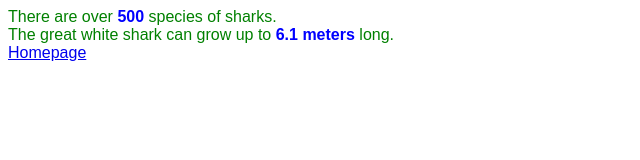
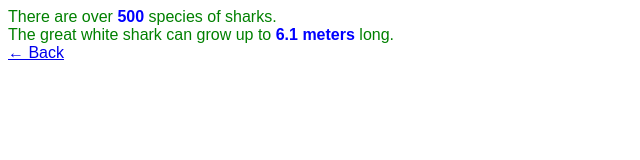
Before and after one commit to jkohrt7/CSS_Tutorials, a plain HTML site: page CSS_Tutorial_1/about.html in a window 1280 px wide. Shown: the full height of the page, 0-640 px from the left. Drawn offline with Linux system fonts and the light colour scheme.

Commit message:
Add tutorial_1 Adds several html, CSS files that demonstrate concepts in the first of Phillip Z's tutorials. Also makes index.html a table of contents for future tutorials.

```diff
--- a/about.html
+++ b/CSS_Tutorial_1/about.html
@@ -8,6 +8,6 @@
 <body>
     <div>There are over <strong>500</strong> species of sharks.</div>
 	<div>The great white shark can grow up to <strong class="highlight">6.1 meters</strong> long.</div>
-    <div><a href = "index.html"> Homepage </a></div>
+    <div><a href = "samson.html"> ← Back </a></div>
 </body>
 </html>
```
Also changed, not shown: CSS_Tutorial_1/samson.html (renamed from samson.html, +1 -1 lines), index.html (+1 -2 lines), CSS_Tutorial_1/styles.css (renamed from styles.css).
